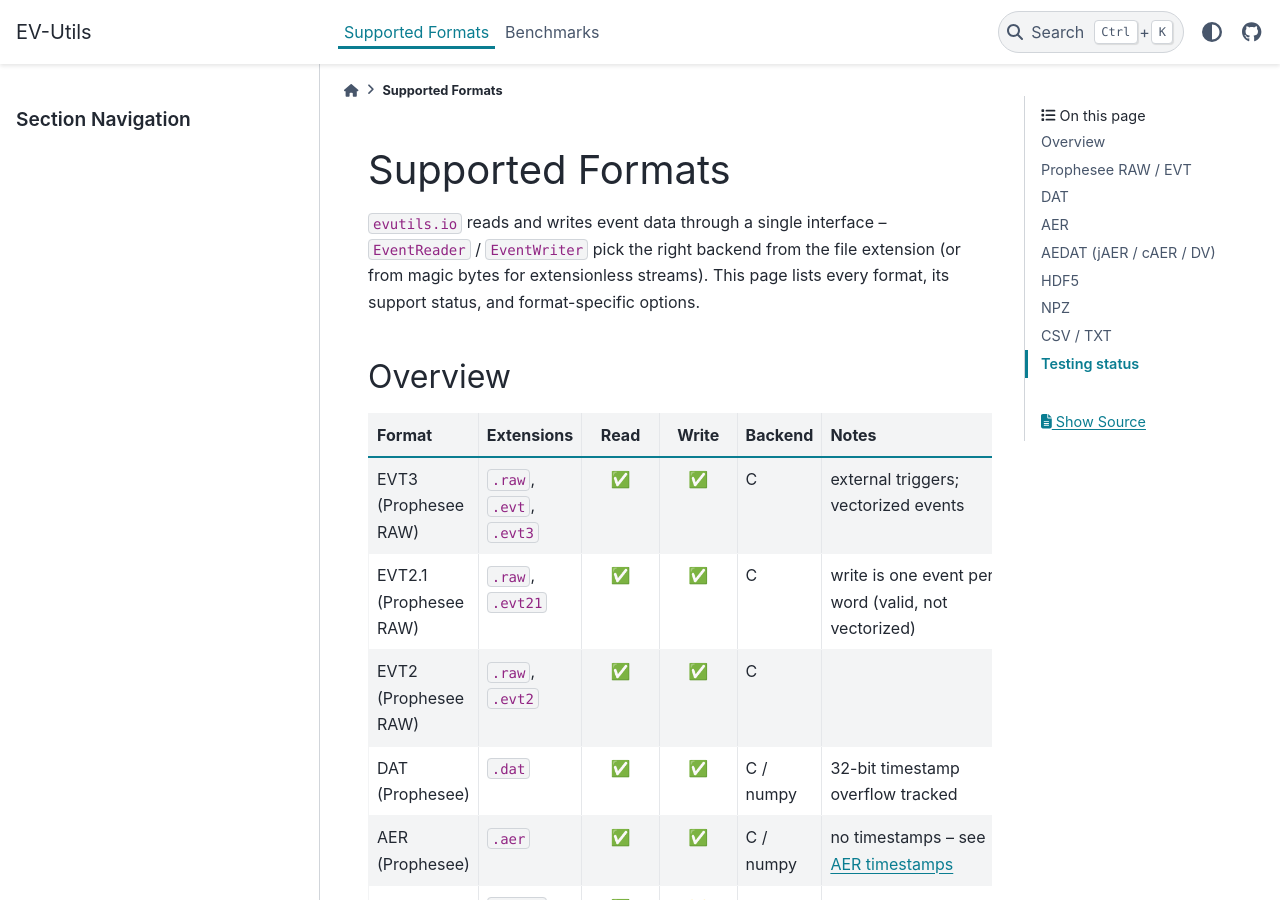
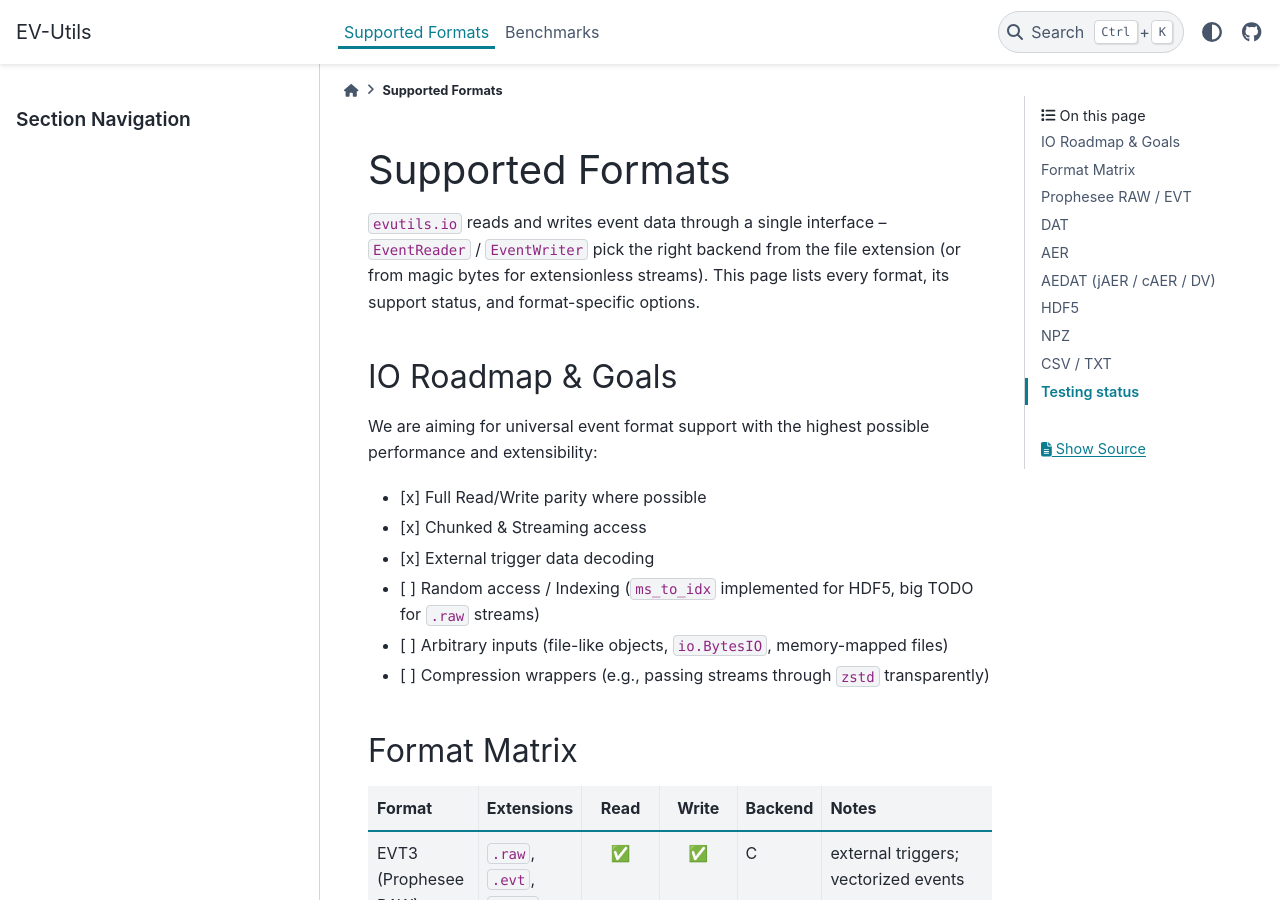
Before and after one commit to mandulaj/evutils, a Sphinx documentation site: the page built from docs/source/formats.md, in a window 1280 px wide and 900 px high. Built offline with Sphinx 7.4.7 and the PyData theme 0.15.4, drawn with Linux system fonts in a browser that asks for light colours; pages that are not in the unit, such as notebooks, are missing from menus.

Commit message:
add philosophy and goals

```diff
--- a/docs/source/formats.md
+++ b/docs/source/formats.md
@@ -5,7 +5,16 @@
 (or from magic bytes for extensionless streams). This page lists every format,
 its support status, and format-specific options.
 
-## Overview
+## IO Roadmap & Goals
+We are aiming for universal event format support with the highest possible performance and extensibility:
+- [x] Full Read/Write parity where possible
+- [x] Chunked & Streaming access
+- [x] External trigger data decoding
+- [ ] Random access / Indexing (`ms_to_idx` implemented for HDF5, big TODO for `.raw` streams)
+- [ ] Arbitrary inputs (file-like objects, `io.BytesIO`, memory-mapped files)
+- [ ] Compression wrappers (e.g., passing streams through `zstd` transparently)
+
+## Format Matrix
 
 | Format | Extensions | Read | Write | Backend | Notes |
 |---|---|:---:|:---:|---|---|
```
Also changed, not shown: README.md (+19 -1 lines).
